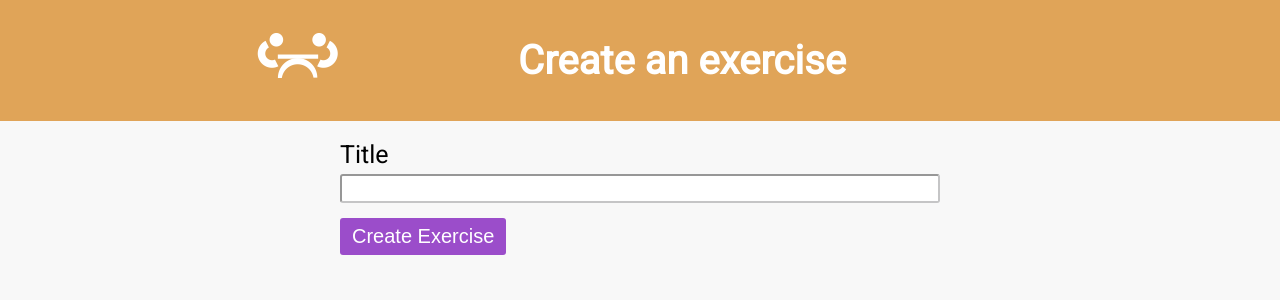
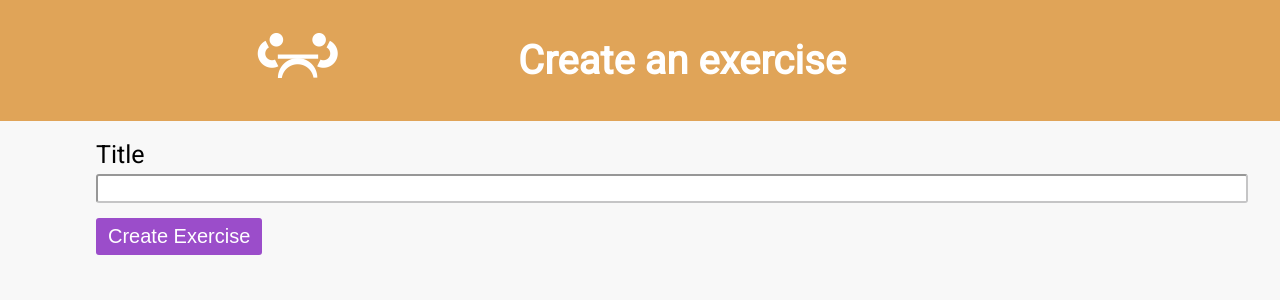
Before and after one commit to CPNV-ES/Triplice, a PHP site: page /exercise/create in a window 1280 px wide. Shown: the top 300 px of the page. Run offline with PHP 8.4, Linux system fonts and the light colour scheme.

Commit message:
bug fix css

```diff
--- a/Looper/Assets/CSS/Create.css
+++ b/Looper/Assets/CSS/Create.css
@@ -2,7 +2,8 @@
 form display
  */
 form {
-    width: 600px;
+    width: 90%;
+    margin-left: 5%;
 }
 
 label {
--- a/Looper/Assets/CSS/Header.css
+++ b/Looper/Assets/CSS/Header.css
@@ -31,22 +31,34 @@ Home section
     margin-top: 19em;
 }
 
+@media (max-height: 500px) {
+    #navbar
+    {
+        max-height: 250px;
+    }
+
+    #content
+    {
+        margin-top: 14em;
+    }
+}
 /*
 take, create, manage sections by size of screen
  */
 @media (min-width: 900px) {
-    .error + #content, .take + #content, .create + #content, .manage + #content, .modify + #content
+
+    .results + #content, .error + #content, .take + #content, .create + #content, .manage + #content, .modify + #content
     {
         margin-top: 7em;
     }
-    .error .section, .take .section, .create .section, .manage .section, .modify .section
+    .results .section, .error .section, .take .section, .create .section, .manage .section, .modify .section
     {
         max-width: 60%;
         margin: 0 auto;
         display: flex;
         max-height: 120px;
     }
-    .modify .title
+    .results .title, .modify .title
     {
         font-size: 13px;
     }
@@ -59,12 +71,12 @@ take, create, manage sections by size of screen
         margin-left: auto;
         margin-right: auto;
     }
-    .modify .section.title h1
+    .results .section.title h1, .modify .section.title h1
     {
         max-height: 60px;
         margin: auto;
     }
-    .modify p
+    .results p, .modify p
     {
         max-width: 50%;
         max-height: 60px;
@@ -77,11 +89,11 @@ take, create, manage sections by size of screen
 
 @media (max-width: 899px)
 {
-    .error + #content, .take + #content,.create + #content,.manage + #content,.modify + #content
+    .results + #content,.error + #content, .take + #content,.create + #content,.manage + #content,.modify + #content
     {
         margin-top: 7em;
     }
-    #navbar.take, #navbar.create, #navbar.manage, #navbar.modify
+    #navbar.results, #navbar.take, #navbar.create, #navbar.manage, #navbar.modify
     {
         height: 5em;
         display: block;
@@ -91,6 +103,12 @@ take, create, manage sections by size of screen
         top:0;
         left: 0;
         right: 0;
+    }
+    .error .section h1, .take .section h1, .manage .section h1, .create .section h1, .modify .section h1
+    {
+        margin: auto;
+        max-height: 36px;
+        font-size: 160%;
     }
 
     .modify .title
@@ -120,3 +138,12 @@ take, create, manage sections by size of screen
         display: flex;
     }
 }
+@media (max-width: 500px)
+{
+    .error .section h1, .take .section h1, .manage .section h1, .create .section h1, .modify .section h1
+    {
+        margin: auto;
+        max-height: 36px;
+        font-size: 20px;
+    }
+}
--- a/Looper/Assets/CSS/Style.css
+++ b/Looper/Assets/CSS/Style.css
@@ -64,7 +64,7 @@ a {
 /*
 for large screen, display 3 buttons.
  */
-@media (min-width: 900px) {
+@media (min-width: 700px) {
     .homeChild {
         width: 25%;
     }
@@ -73,7 +73,7 @@ for large screen, display 3 buttons.
 /*
 for small screen, display 1 button.
  */
-@media (max-width: 899px) {
+@media (max-width: 699px) {
     .homeChild {
         width: 100%;
     }
--- a/Looper/Routes.php
+++ b/Looper/Routes.php
@@ -6,6 +6,7 @@ Router::add("/exercise/create", "ExerciseController@create");
 Router::add("/exercise/newExercise", "ExerciseController@newExercise");
 Router::add("/take", "ExerciseController@take");
 Router::add("/exercise/id/modify", "ExerciseController@modify");
+Router::add("/exercise/id/results", "ExerciseController@results");
 Router::add("/exercise/take", "ExerciseController@take");
 Router::add("/manage", "ManageController@index");
 Router::add("/error", "HomeController@error");
--- a/Looper/controller/ExerciseController.php
+++ b/Looper/controller/ExerciseController.php
@@ -47,4 +47,10 @@ class ExerciseController extends Controller
     {
         return View::render("Take", Database::getAnsweringExercises());
     }
+
+    static function results($params)
+    {
+        $exerciseId = $params->exercise;
+        View::render("Exercise/Result", $params);
+    }
 }
--- a/Looper/view/Exercise/Result.php
+++ b/Looper/view/Exercise/Result.php
@@ -1 +1,7 @@
 <?php
+$title = 'results';
+$titleSection = "Exercise : ";
+$details = $params->exercise['name'];
+?>
+<div>
+</div>
```
